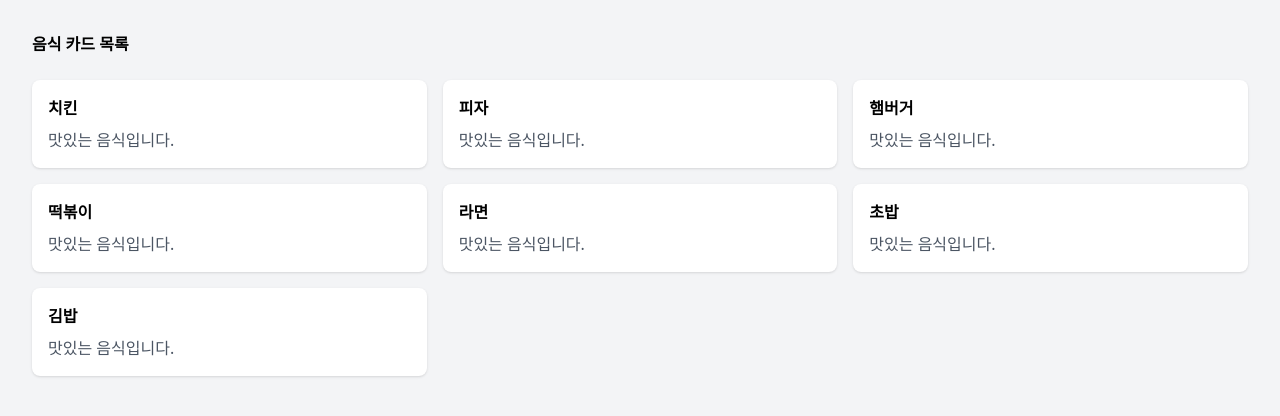
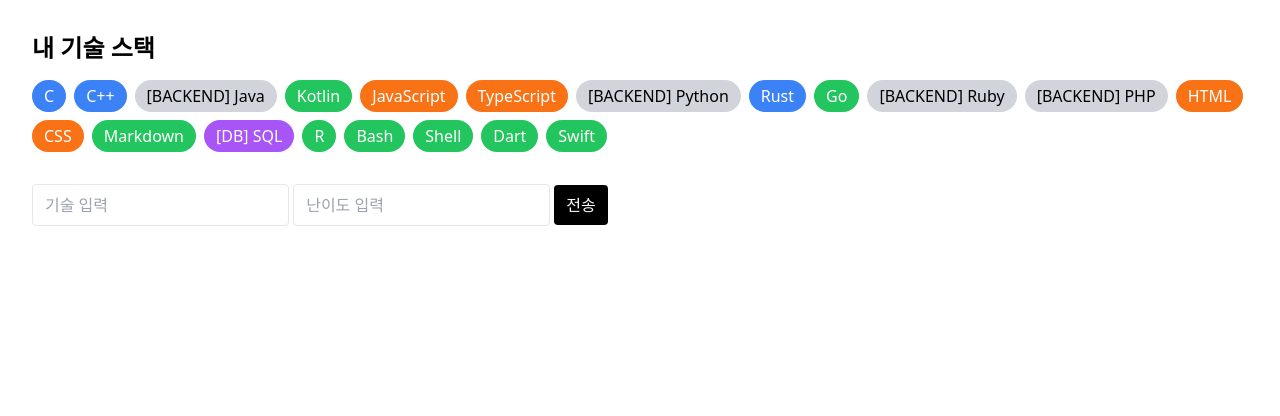
Before and after one commit to vilinetgottaworld/hello_flask, a Flask app: page / in a window 1280 px wide. Shown: the top 416 px of the page. Run offline with Flask 3, Linux system fonts and the light colour scheme; some libraries are stand-ins or nearby versions.

Commit message:
260414 form 전송 구조

```diff
--- a/app.py
+++ b/app.py
@@ -1,11 +1,26 @@
-from flask import Flask, render_template
+from flask import Flask, render_template, request
 
 app = Flask(__name__)
 
 @app.route('/')
 def home():
-    foods = ["치킨", "피자", "햄버거", "떡볶이", "라면", "초밥", "김밥"]
-    return render_template('index.html', data=foods)
+    skills = [
+        "C", "C++", "C#", "[BACKEND] Java", "Kotlin",
+        "JavaScript", "TypeScript",
+        "[BACKEND] Python", "Rust", "Go",
+        "[BACKEND] Ruby", "[BACKEND] PHP",
+        "HTML", "CSS", "Markdown",
+        "[DB] SQL", "R",
+        "Bash", "Shell",
+        "Dart", "Swift"
+    ]
+    return render_template('index.html', data=skills)
+
+@app.route('/send', methods=['POST'])
+def send():
+    skill = request.form.get('skill')
+    level = request.form.get('level')
+    return skill + " : " + level
 
 if __name__ == '__main__':
     app.run(debug=True)
--- a/templates/index.html
+++ b/templates/index.html
@@ -1,19 +1,56 @@
 <!DOCTYPE html>
 <html>
 <head>
-    <title>음식 카드</title>
+    <title>내 기술 스택</title>
     <script src="https://cdn.tailwindcss.com"></script>
 </head>
-<body class="p-8 bg-gray-100">
-    <h1 class="text-2x1 font-bold mb-6">음식 카드 목록</h1>
+<body class="p-8">
+    <h1 class="text-2xl font-bold mb-4">내 기술 스택</h1>
 
-    <div class="grid grid-cols-1 md:grid-cols-3 gap-4">
-        {% for food in data %}
-            <div class="bg-white rounded-lg shadow p-4">
-                <h2 class="text-x1 font-bold mb-2">{{ food }} </h2>
-                <p class="text-gray-600">맛있는 음식입니다.</p>
-            </div>
+    <div class="flex gap-2 flex-wrap">
+        {% for skill in data %}
+            {% if skill == "C++" %}
+                <span class="bg-blue-500 text-white px-3 py-1 rounded-full">{{ skill }}</span>
+            {% elif skill == "HTML" %}
+                <span class="bg-orange-500 text-white px-3 py-1 rounded-full">{{ skill }}</span>
+            {% elif skill == "CSS" %}
+                <span class="bg-orange-500 text-white px-3 py-1 rounded-full">{{ skill }}</span>
+            {% elif skill == "JavaScript" %}
+                <span class="bg-orange-500 text-white px-3 py-1 rounded-full">{{ skill }}</span>
+            {% elif skill == "TypeScript" %}
+                <span class="bg-orange-500 text-white px-3 py-1 rounded-full">{{ skill }}</span>
+            {% elif skill == "[DB] SQL" %}
+                <span class="bg-purple-500 text-white px-3 py-1 rounded-full">{{ skill }}</span>
+            {% elif skill == "C" %}
+                <span class="bg-blue-500 text-white px-3 py-1 rounded-full">{{ skill }}</span>
+            {% elif skill == "Rust" %}
+                <span class="bg-blue-500 text-white px-3 py-1 rounded-full">{{ skill }}</span>
+            {% elif skill == "Go" %}
+                <span class="bg-green-500 text-white px-3 py-1 rounded-full">{{ skill }}</span>
+            {% elif skill == "Kotlin" %}
+                <span class="bg-green-500 text-white px-3 py-1 rounded-full">{{ skill }}</span>
+            {% elif skill == "Dart" %}
+                <span class="bg-green-500 text-white px-3 py-1 rounded-full">{{ skill }}</span>
+            {% elif skill == "Swift" %}
+                <span class="bg-green-500 text-white px-3 py-1 rounded-full">{{ skill }}</span>
+            {% elif skill == "Bash" %}
+                <span class="bg-green-500 text-white px-3 py-1 rounded-full">{{ skill }}</span>
+            {% elif skill == "Shell" %}
+                <span class="bg-green-500 text-white px-3 py-1 rounded-full">{{ skill }}</span>
+            {% elif skill == "Markdown" %}
+                <span class="bg-green-500 text-white px-3 py-1 rounded-full">{{ skill }}</span>
+            {% elif skill == "R" %}
+                <span class="bg-green-500 text-white px-3 py-1 rounded-full">{{ skill }}</span>
+            {% elif skill == "C#" %}
+            {% else %}
+                <span class="bg-gray-300 px-3 py-1 rounded-full">{{ skill }}</span>
+            {% endif %}
         {% endfor %}
     </div>
+    <form action="/send" method="POST" class="mt-8">
+        <input type="text" name="skill" placeholder="기술 입력" class="border px-3 py-2 rounded">
+        <input type="text" name="level" placeholder="난이도 입력" class="border px-3 py-2 rounded">
+        <button type="submit" class="bg-black text-white px-3 py-2 rounded">전송</button>
+    </form>
 </body>
 </html>
```
Also changed, not shown: README.md.
